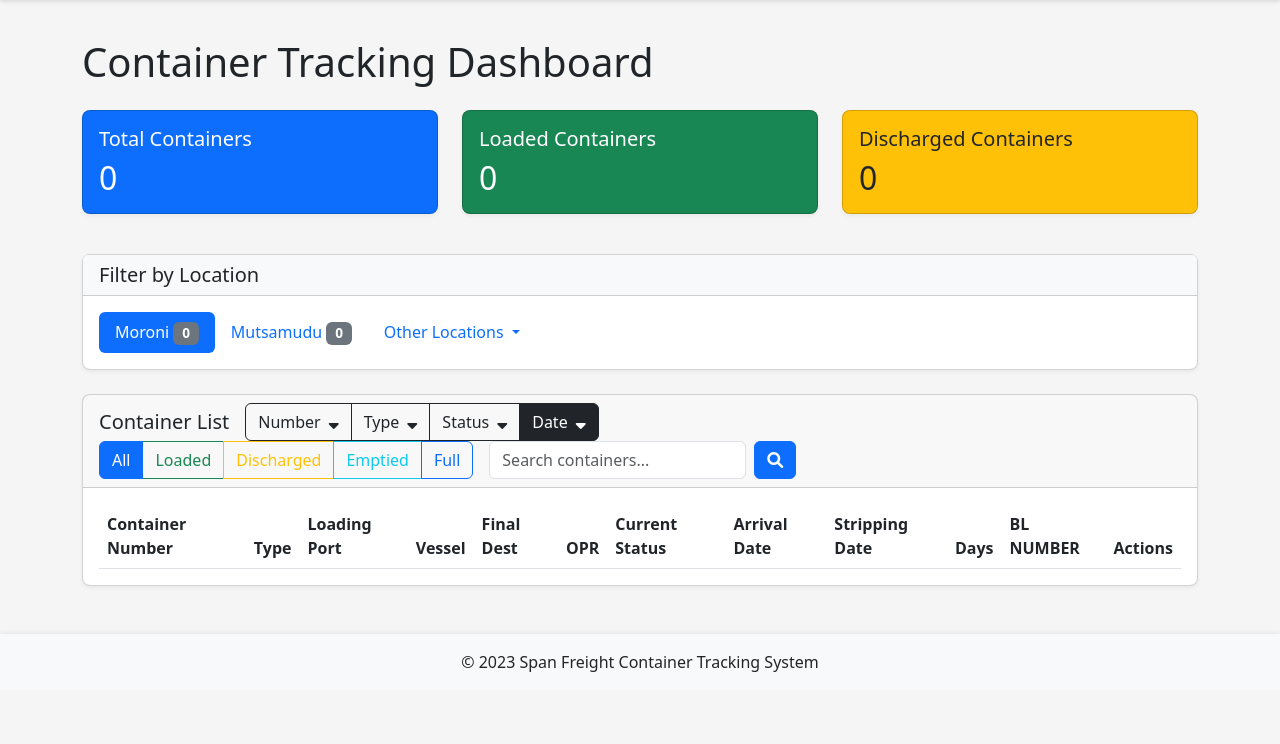
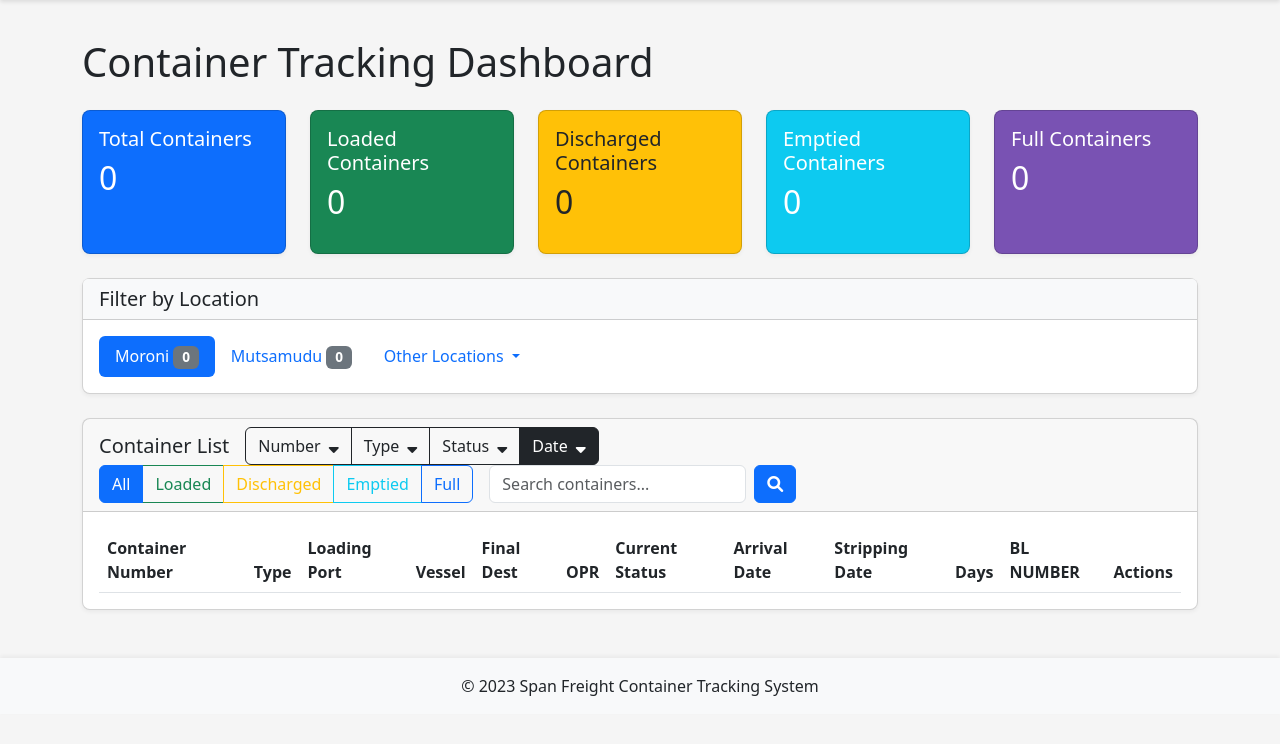
Before and after one commit to SpanFreight/tracking, a Flask app: page / in a window 1280 px wide. Shown: the part 56-800 px from the top of the page. Run offline with Flask 3, Linux system fonts and the light colour scheme; the visitor is signed in with stand-in values (Sample User, id 1); data that the repository does not hold is empty.

Commit message:
first commit

```diff
--- a/app.py
+++ b/app.py
@@ -560,6 +560,26 @@ def index():
         ))\
         .count()
 
+    # Query for emptied containers count
+    total_emptied_count = db.session.query(Container)\
+        .join(latest_status_subquery, Container.id == latest_status_subquery.c.container_id)\
+        .join(ContainerStatus, db.and_(
+            ContainerStatus.container_id == latest_status_subquery.c.container_id,
+            ContainerStatus.created_at == latest_status_subquery.c.max_date,
+            ContainerStatus.status == 'emptied'
+        ))\
+        .count()
+
+    # Query for full containers count
+    total_full_count = db.session.query(Container)\
+        .join(latest_status_subquery, Container.id == latest_status_subquery.c.container_id)\
+        .join(ContainerStatus, db.and_(
+            ContainerStatus.container_id == latest_status_subquery.c.container_id,
+            ContainerStatus.created_at == latest_status_subquery.c.max_date,
+            ContainerStatus.status == 'full'
+        ))\
+        .count()
+
     return render_template('index.html',
                           containers=containers,
                           vessels=vessels,
@@ -578,7 +598,9 @@ def index():
                           # Add the total counts for the entire database
                           total_container_count=total_container_count,
                           total_loaded_count=total_loaded_count,
-                          total_discharged_count=total_discharged_count)
+                          total_discharged_count=total_discharged_count,
+                          total_emptied_count=total_emptied_count,  # Add this line
+                          total_full_count=total_full_count)         # Add this line
 
 @app.route('/login', methods=['GET', 'POST'])
 def login():
--- a/templates/index.html
+++ b/templates/index.html
@@ -3,28 +3,56 @@
 {% block content %}
 <h1 class="mb-4">Container Tracking Dashboard</h1>
 
+<!-- Add custom CSS for equal width cards -->
+<style>
+    @media (min-width: 992px) {
+        .col-lg-fifth {
+            flex: 0 0 20%;
+            max-width: 20%;
+        }
+    }
+</style>
+
 <div class="row mb-4">
-    <div class="col-md-4">
-        <div class="card bg-primary text-white">
+    <div class="col-md-4 col-lg-fifth mb-2 mb-lg-0">
+        <div class="card bg-primary text-white h-100">
             <div class="card-body">
                 <h5 class="card-title">Total Containers</h5>
                 <h2 class="card-text">{{ total_container_count }}</h2>
             </div>
         </div>
     </div>
-    <div class="col-md-4">
-        <div class="card bg-success text-white">
+    <div class="col-md-4 col-lg-fifth mb-2 mb-lg-0">
+        <div class="card bg-success text-white h-100">
             <div class="card-body">
                 <h5 class="card-title">Loaded Containers</h5>
                 <h2 class="card-text">{{ total_loaded_count }}</h2>
             </div>
         </div>
     </div>
-    <div class="col-md-4">
-        <div class="card bg-warning text-dark">
+    <div class="col-md-4 col-lg-fifth mb-2 mb-lg-0">
+        <div class="card bg-warning text-dark h-100">
             <div class="card-body">
                 <h5 class="card-title">Discharged Containers</h5>
                 <h2 class="card-text">{{ total_discharged_count }}</h2>
+            </div>
+        </div>
+    </div>
+    <!-- New card for Emptied Containers -->
+    <div class="col-md-4 col-lg-fifth mb-2 mb-lg-0">
+        <div class="card bg-info text-white h-100">
+            <div class="card-body">
+                <h5 class="card-title">Emptied Containers</h5>
+                <h2 class="card-text">{{ total_emptied_count|default(0) }}</h2>
+            </div>
+        </div>
+    </div>
+    <!-- New card for Full Containers -->
+    <div class="col-md-4 col-lg-fifth mb-2 mb-lg-0">
+        <div class="card bg-primary text-white h-100" style="background-color: #7952B3 !important;">
+            <div class="card-body">
+                <h5 class="card-title">Full Containers</h5>
+                <h2 class="card-text">{{ total_full_count|default(0) }}</h2>
             </div>
         </div>
     </div>
@@ -110,7 +138,7 @@
                 <a href="{{ url_for('index', status='emptied', location=location_filter, sort=sort_by, order=sort_order) }}"
                    class="btn btn-outline-info {% if status_filter == 'emptied' %}active{% endif %}" data-status="emptied">Emptied</a>
                 <a href="{{ url_for('index', status='full', location=location_filter, sort=sort_by, order=sort_order) }}"
-                   class="btn btn-outline-primary {% if status_filter == 'full' %}active{% endif %}" data-status="full">Full</a>
+                   class="btn btn-outline-primary {% if status_filter == 'full' %}active{% endif %}"  data-status="full">Full</a>
             </div>
             <form id="global-search-form" action="{{ url_for('index') }}" method="GET" class="d-flex">
                 <input type="hidden" name="location" value="{{ location_filter }}">
@@ -480,16 +508,21 @@
                 let loaded = 0;
                 let discharged = 0;
                 let emptied = 0;
+                let full = 0;
 
                 data.forEach(container => {
                     if (container.current_status === 'loaded') loaded++;
                     if (container.current_status === 'discharged') discharged++;
                     if (container.current_status === 'emptied') emptied++;
+                    if (container.current_status === 'full') full++;
                 });
 
-                $('#loaded-count').text(loaded);
-                $('#discharged-count').text(discharged);
-                $('#emptied-count').text(emptied);
+                // Update the card text values with current counts
+                $('.card-body:contains("Total Containers")').find('.card-text').text(data.length);
+                $('.card-body:contains("Loaded")').find('.card-text').text(loaded);
+                $('.card-body:contains("Discharged")').find('.card-text').text(discharged);
+                $('.card-body:contains("Emptied")').find('.card-text').text(emptied);
+                $('.card-body:contains("Full")').find('.card-text').text(full);
             });
         }
 
```
Also changed, not shown: README.md.
